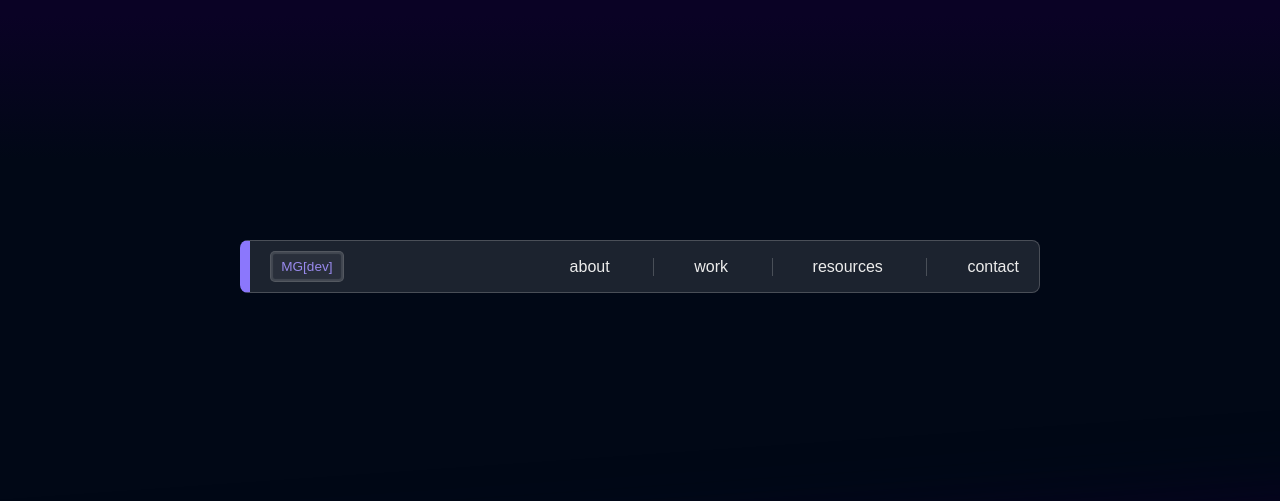
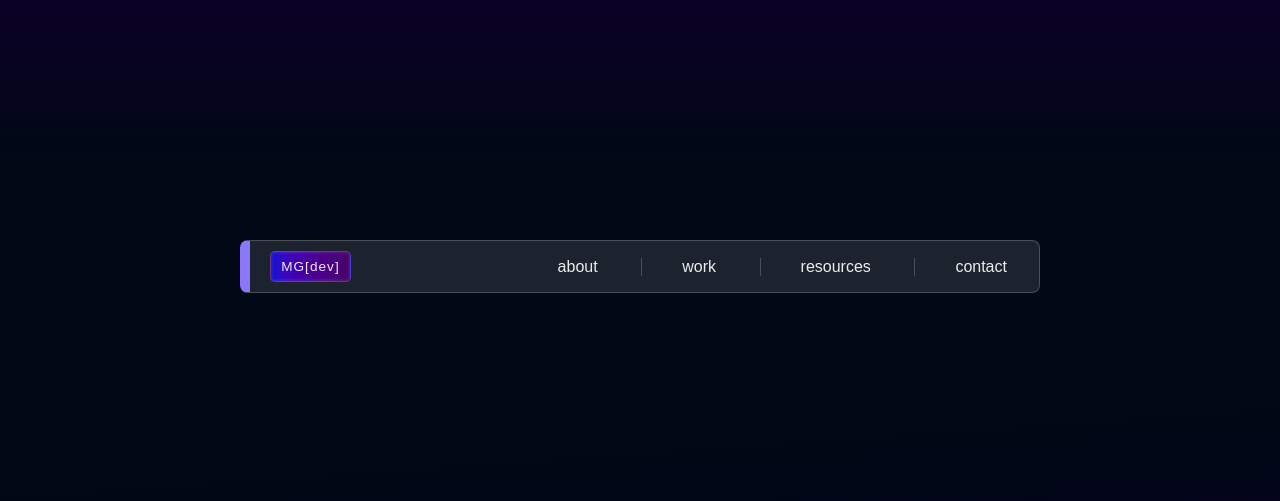
Before and after one commit to midcenturydude7/nextjs-portfolio-site-design, a plain HTML site: page index.html in a window 1280 px wide. Shown: the top 501 px of the page. Drawn offline with Linux system fonts and the light colour scheme.

Commit message:
Updated navbar styles

```diff
--- a/styles/styles.scss
+++ b/styles/styles.scss
@@ -115,13 +115,29 @@ li a {
 
 .logo {
   text-align: center;
+  letter-spacing: 0.075em;
   font-size: 0.85rem;
-  color: #9889ec;
+  // color: #9889ec;
+  color: #ececec;
   padding: 0.5em 0.75em;
   border: 1px solid #cfcfcf41;
   border-radius: 5px;
-  background: #ececec10;
-  box-shadow: inset 0 0 1px 2px #dbdbdb27;
+  // background: #ececec2f;
+  box-shadow: inset 0 0 2px 2px #dbdbdb15;
+  background-image: linear-gradient(
+    90deg,
+    hsl(240deg 85% 45%) 0%,
+    hsl(250deg 90% 42%) 10%,
+    hsl(257deg 94% 38%) 20%,
+    hsl(261deg 98% 35%) 30%,
+    hsl(265deg 100% 33%) 40%,
+    hsl(268deg 100% 30%) 50%,
+    hsl(271deg 100% 28%) 60%,
+    hsl(274deg 100% 26%) 70%,
+    hsl(276deg 100% 24%) 80%,
+    hsl(279deg 99% 22%) 90%,
+    hsl(281deg 94% 21%) 100%
+  );
 }
 
 .navbar {
@@ -129,6 +145,7 @@ li a {
   justify-content: space-between;
   align-items: center;
   width: 60%;
+  margin-right: 0.75em;
 }
 
 .navbar > li + li {
```
Also changed, not shown: styles/styles.css.
